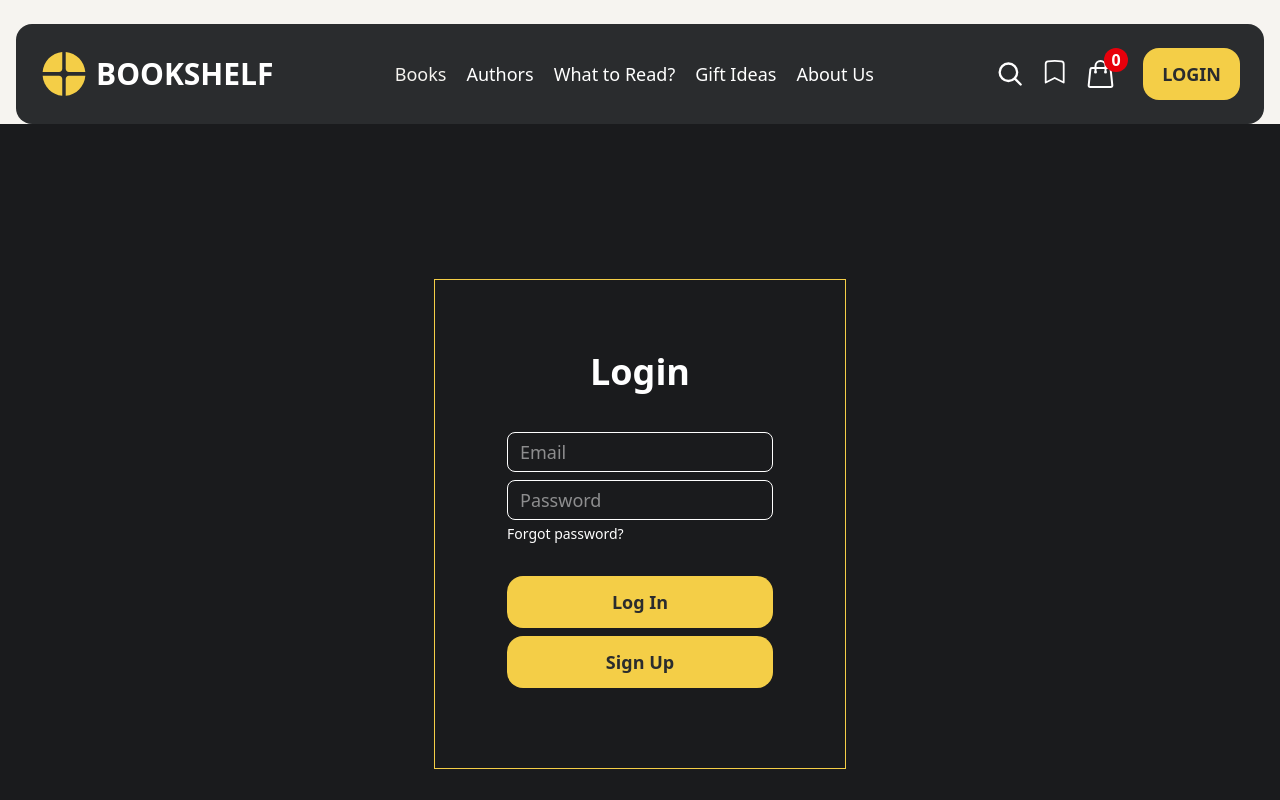
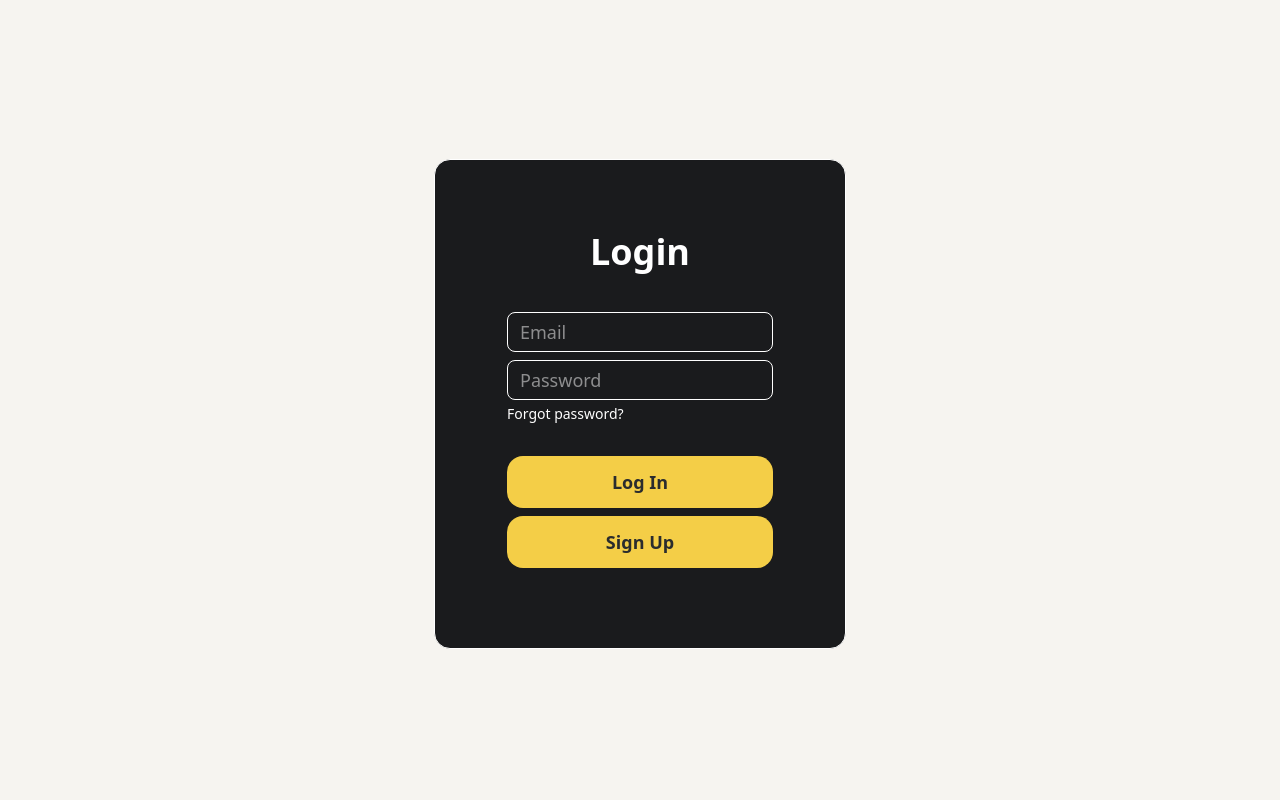
Before and after one commit to abdullahnadeemdev/bookshelf, a React (Vite) app: page /login in a window 1280 px wide. Shown: the top 800 px of the page. Built offline with nearby package versions, Linux system fonts and the light colour scheme.

Commit message:
added route authentication

```diff
--- a/src/App.jsx
+++ b/src/App.jsx
@@ -1,5 +1,5 @@
 import Layout from "./layout/Layout";
-import Router from "./routes";
+import Router from "./components/container/RouteContainer";
 
 function App() {
   return (
--- a/src/components/container/LoginContainer.jsx
+++ b/src/components/container/LoginContainer.jsx
@@ -8,7 +8,7 @@ const mapState = (state) => ({
 
 const mapDispatch = (dispatch) => ({
   userLogin: (data) => {
-    console.log("data container", data);
+    // console.log("data Login container", data);
     return dispatch(loginTrue(data));
   },
 });
--- /dev/null
+++ b/src/components/container/RouteContainer.jsx
@@ -0,0 +1,10 @@
+import { connect } from "react-redux";
+import RouteComp from "../../routes";
+
+const mapState = (state) => ({
+  data: state.isLogin,
+});
+
+const mapDispatch = (dispatch) => ({});
+
+export default connect(mapState, mapDispatch)(RouteComp);
--- a/src/components/services/reducer/Reducer.jsx
+++ b/src/components/services/reducer/Reducer.jsx
@@ -2,7 +2,7 @@ import { isLoginT } from "../../../utils/utils";
 import { isLoginF } from "../../../utils/utils";
 
 const getItem = () => {
-  const arr = JSON.parse(localStorage.getItem("Login")) || [];
+  const arr = JSON.parse(localStorage.getItem("Login")) || false;
   return arr;
 };
 
@@ -12,21 +12,17 @@ const initialState = {
   login: logCheck,
 };
 
-export default function isLogin(state = initialState.login, action) {
+const isLogin = (state = initialState.login, action) => {
   switch (action.type) {
     case isLoginT: {
-      //   console.log("state Reducer", state);
-      //   console.log("action Reducer", action);
-      //   console.log("action Reducer data", action.data);
       return (state = true);
     }
     case isLoginF: {
-      //   console.log("state Reducer", state);
-      //   console.log("action Reducer", action);
-      //   console.log("action Reducer data", action.data);
       return (state = false);
     }
     default:
       return state;
   }
-}
+};
+
+export default isLogin;
--- a/src/components/shared/navBar/navBar.jsx
+++ b/src/components/shared/navBar/navBar.jsx
@@ -89,7 +89,9 @@ const NavBar = () => {
               </li>
             </ul>
             <div>
-              <Button className="ml:2 lg:ml-4">LOGIN</Button>
+              <NavLink to="/login">
+                <Button className="ml:2 lg:ml-4">LOGIN</Button>
+              </NavLink>
             </div>
           </div>
         </div>
--- a/src/layout/Layout.jsx
+++ b/src/layout/Layout.jsx
@@ -2,19 +2,35 @@ import { useRef } from "react";
 import Footer from "../components/shared/footer/Footer";
 // import NavBar from "../components/shared/navBar/navBar";
 import NavbarContainer from "../components/container/NavbarContainer";
+import { useLocation } from "react-router";
 
 const Layout = ({ children }) => {
+  const loc = useLocation().pathname;
+  console.log("loc", loc);
+
+  const handleNavbar = () => {
+    if (loc === "/login" || loc === "/sign-up") {
+      return false;
+    } else {
+      return true;
+    }
+  };
   return (
     <>
       <div className="flex flex-col items-center w-full text-white bg-whiteBg py-6">
-        <NavbarContainer />
+        {handleNavbar() ? <NavbarContainer /> : ""}
+
         {/* Childerns */}
         <div className="w-full">
           <main>{children}</main>
         </div>
-        <div className="bg-grayBg w-full">
-          <Footer />
-        </div>
+        {handleNavbar() ? (
+          <div className="bg-grayBg w-full">
+            <Footer />
+          </div>
+        ) : (
+          ""
+        )}
       </div>
     </>
   );
--- a/src/pages/loginPage/Login.jsx
+++ b/src/pages/loginPage/Login.jsx
@@ -1,11 +1,12 @@
-import { Link, NavLink } from "react-router";
+import { Link, NavLink, useNavigate } from "react-router";
 import { useState } from "react";
 import Button from "../../components/shared/button/Button";
 
 const Login = (props) => {
-  // const isAuth = useAuth();
-  // console.log("Login props", props);
-  // console.log("Login loginState props", props?.data);
+  console.log("Login props", props);
+  console.log("Login loginState props", props?.data);
+
+  const navigate = useNavigate();
 
   const getItem = () => {
     const arr = JSON.parse(localStorage.getItem("signIn")) || [];
@@ -62,6 +63,7 @@ const Login = (props) => {
           user.isLogin = true;
           localStorage.setItem("logIn", JSON.stringify(user));
           loginStat();
+          navigate("/books");
         } else {
           setError({
             ...error,
@@ -91,8 +93,8 @@ const Login = (props) => {
     });
   };
   return (
-    <div className="w-full flex items-center h-screen bg-blackC">
-      <div className=" sm:max-w-[500px] m-4 border border-yellow   p-4 xs:p-6 sm:p-10 md:p-16 mx-auto">
+    <div className="w-full flex items-center h-[95vh] ">
+      <div className=" sm:max-w-[500px] m-4 border rounded-2xl  bg-blackC p-4 xs:p-6 sm:p-10 md:p-16 mx-auto">
         <div className="text-center w-full p-2 ">
           <h1 className="mb-8 xl:mb-10 text-chineseViolet font-semibold text-2xl xl:text-4xl">
             Login
--- a/src/pages/signUp/SignUp.jsx
+++ b/src/pages/signUp/SignUp.jsx
@@ -141,8 +141,8 @@ const SignUp = (props) => {
     });
   };
   return (
-    <div className="w-full flex items-center h-screen">
-      <div className=" sm:max-w-[500px] m-4 border  bg-blackC  border-chineseViolet p-4 xs:p-6 sm:p-10 md:p-16 mx-auto">
+    <div className="w-full flex items-center h-[95vh]">
+      <div className=" sm:max-w-[500px] m-4 border  bg-blackC  rounded-2xl p-4 xs:p-6 sm:p-10 md:p-16 mx-auto">
         <div className="text-center w-full p-2 ">
           <h1 className="mb-8 xl:mb-10 text-chineseViolet font-semibold text-xl sm:text-2xl xl:text-4xl">
             SignUp
--- a/src/routes.jsx
+++ b/src/routes.jsx
@@ -2,25 +2,45 @@ import Home from "./pages/home/Index";
 import Products from "./pages/products/index";
 import Bookmarks from "./pages/bookmarks/Index";
 import Cart from "./pages/cartPage/Index";
-import { Route, Routes } from "react-router";
-
 import Index from "./components/checkout/checkout1/Index";
 import ProductsDesc from "./pages/productDesc/Index";
 import Login from "./components/container/LoginContainer";
 import SignUp from "./pages/signUp/SignUp";
 
-const Router = () => {
+import { Route, Routes, Navigate } from "react-router";
+
+const Router = (props) => {
+  const isAuth = props.data;
+
   return (
     <Routes>
       <Route path="/" element={<Home />} />
       <Route path="/books" element={<Products />} />
-      <Route path="/bookmark" element={<Bookmarks />} />
-      <Route path="/login" element={<Login />} />
-      <Route path="/sign-up" element={<SignUp />} />
+      <Route path="/books/:title" element={<ProductsDesc />} />
 
-      <Route path="/books/:title" element={<ProductsDesc />} />
-      <Route path="/checkout" element={<Index />}></Route>
-      <Route path="/cart" element={<Cart />} />
+      <Route
+        path="/login"
+        element={!isAuth ? <Login /> : <Navigate to="/" />}
+      />
+      <Route
+        path="/sign-up"
+        element={!isAuth ? <SignUp /> : <Navigate to="/" />}
+      />
+
+      <Route
+        path="/bookmark"
+        element={isAuth ? <Bookmarks /> : <Navigate to="/login" />}
+      />
+      <Route
+        path="/checkout"
+        element={isAuth ? <Index /> : <Navigate to="/login" />}
+      />
+      <Route
+        path="/cart"
+        element={isAuth ? <Cart /> : <Navigate to="/login" />}
+      />
+
+      <Route path="*" element={<Navigate to="/" />} />
     </Routes>
   );
 };
```
Also changed, not shown: src/components/container/DescContainer.jsx (deleted, +0 -14 lines).
